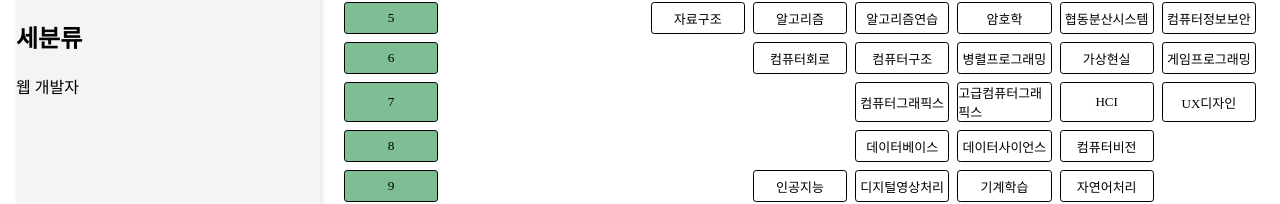
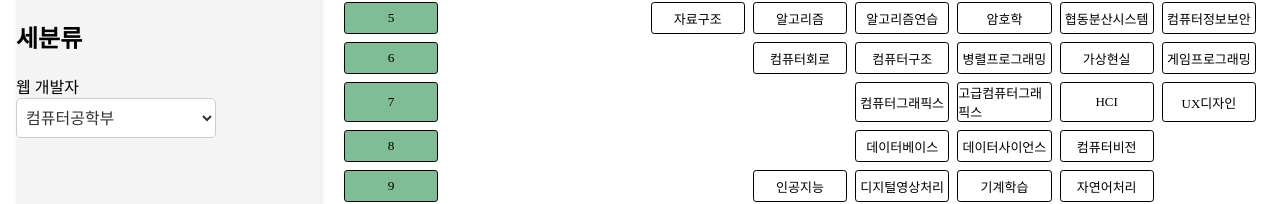
Before and after one commit to Konkuk-Univ-Student-Developer/RoadMapKU, a React (Create React App) app: page /road-map in a window 1280 px wide. Shown: the part 425-629 px from the top of the page. Built offline with nearby package versions, Linux system fonts and the light colour scheme.

Commit message:
학과 리스트 선택 컴포넌트 추가

```diff
--- /dev/null
+++ b/src/components/DepartmentList.jsx
@@ -0,0 +1,39 @@
+import React from 'react';
+import styled from 'styled-components';
+
+const DepartDummyList = ['컴퓨터공학부', '전기전자공학부', '스마트ICT융합공학과'];
+
+const Select = styled.select`
+	width: 200px;
+	height: 40px;
+	border: 1px solid #ccc;
+	border-radius: 5px;
+	padding: 5px;
+	font-size: 16px;
+	color: #333;
+	background-color: #fff;
+	&:focus {
+		border-color: #007bff;
+		outline: none;
+	}
+`;
+
+const Option = styled.option`
+	padding: 10px;
+	font-size: 16px;
+	color: #333;
+`;
+
+const DepartmentList = () => {
+	return (
+		<Select>
+			{DepartDummyList.map((item, index) => (
+				<Option key={index} value={item}>
+					{item}
+				</Option>
+			))}
+		</Select>
+	);
+};
+
+export default DepartmentList;
--- a/src/components/SidebarContents.jsx
+++ b/src/components/SidebarContents.jsx
@@ -1,9 +1,11 @@
+import DepartmentList from './DepartmentList';
 import FieldCategory from './FieldCategory';
 
 const SidebarContents = () => {
 	return (
 		<>
 			<FieldCategory />
+			<DepartmentList />
 		</>
 	);
 };
```
